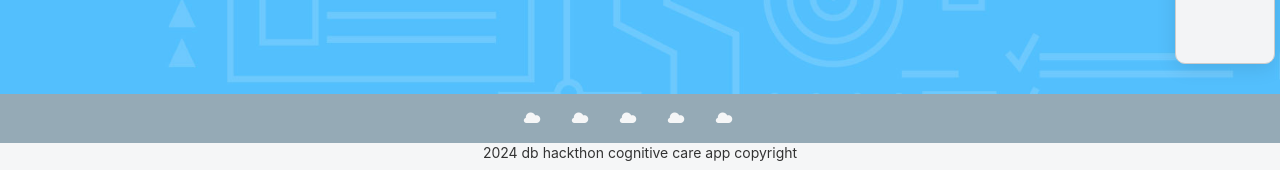
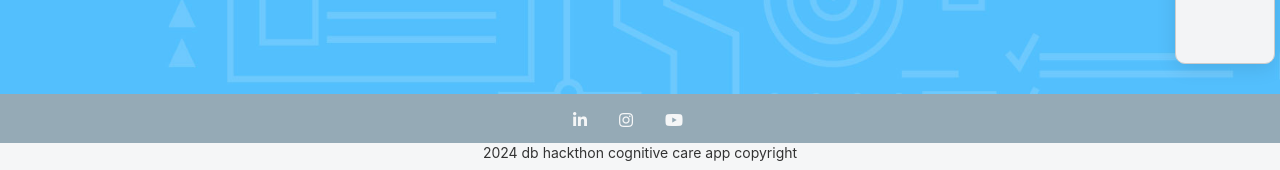
Before and after one commit to ndrohankar/dementia-app, a React (Create React App) app: page / in a window 1280 px wide. Shown: the part 706-876 px from the top of the page. Built offline with nearby package versions, Linux system fonts and the light colour scheme.

Commit message:
css fiix

```diff
--- a/public/index.html
+++ b/public/index.html
@@ -11,6 +11,8 @@
     />
     <link rel="apple-touch-icon" href="%PUBLIC_URL%/logo192.png" />
     <link rel="stylesheet" href="https://maxcdn.bootstrapcdn.com/bootstrap/3.3.7/css/bootstrap.min.css">
+    <link rel="stylesheet" href="https://cdnjs.cloudflare.com/ajax/libs/font-awesome/5.15.3/css/all.min.css">
+
     <!--
       manifest.json provides metadata used when your web app is installed on a
       user's mobile device or desktop. See https://developers.google.com/web/fundamentals/web-app-manifest/
--- a/src/App.js
+++ b/src/App.js
@@ -11,15 +11,14 @@ const App = () => {
     </div>
     <footer>
     <div class="footer-container">
-      <div class="footer-icons">
-        <ul>
-          <li><a href="https://www.linkedin.com/in/nltkaczyk/" target="_blank"><i class="glyphicon glyphicon-cloud"></i></a></li>
-          <li><a href="https://www.instagram.com/n.l.tkaczyk/" target="_blank"><i class="glyphicon glyphicon-cloud"></i></a></li>
-          <li><a href="https://www.youtube.com/@n.l.tkaczyk/" target="_blank"><i class="glyphicon glyphicon-cloud"></i></a></li>
-          <li><a href="https://www.youtube.com/@n.l.tkaczyk/" target="_blank"><i class="glyphicon glyphicon-cloud"></i></a></li>
-          <li><a href="https://www.youtube.com/@n.l.tkaczyk/" target="_blank"><i class="glyphicon glyphicon-cloud"></i></a></li>
-      </ul>
-      </div>
+    <div class="footer-icons">
+    <ul>
+        <li><a href="https://www.linkedin.com/in/nltkaczyk/" target="_blank"><i class="fab fa-linkedin-in"></i></a></li>
+        <li><a href="https://www.instagram.com/n.l.tkaczyk/" target="_blank"><i class="fab fa-instagram"></i></a></li>
+        <li><a href="https://www.youtube.com/@n.l.tkaczyk/" target="_blank"><i class="fab fa-youtube"></i></a></li>
+    </ul>
+</div>
+
     </div>
 
   <div class="copyright">
```
